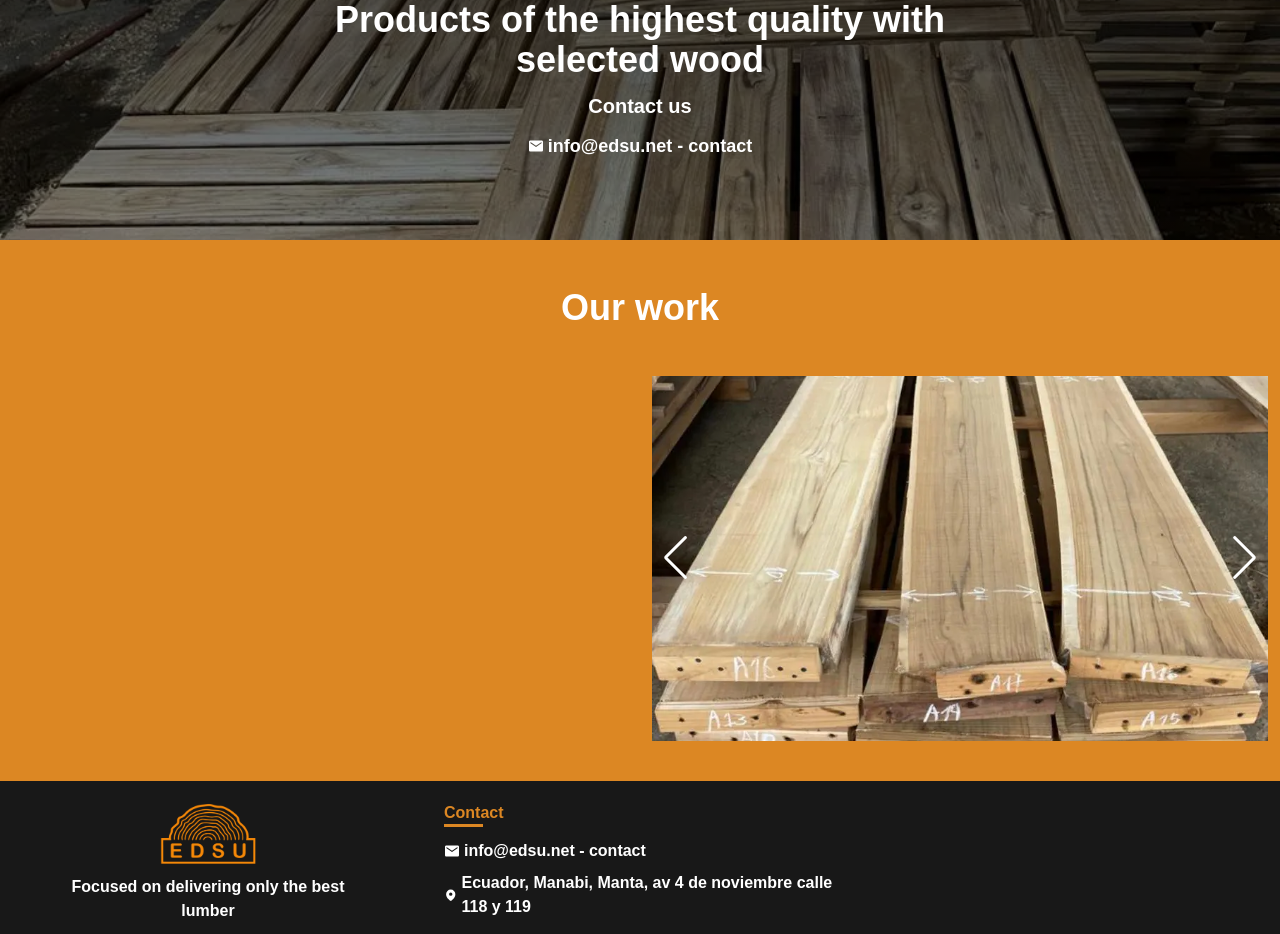
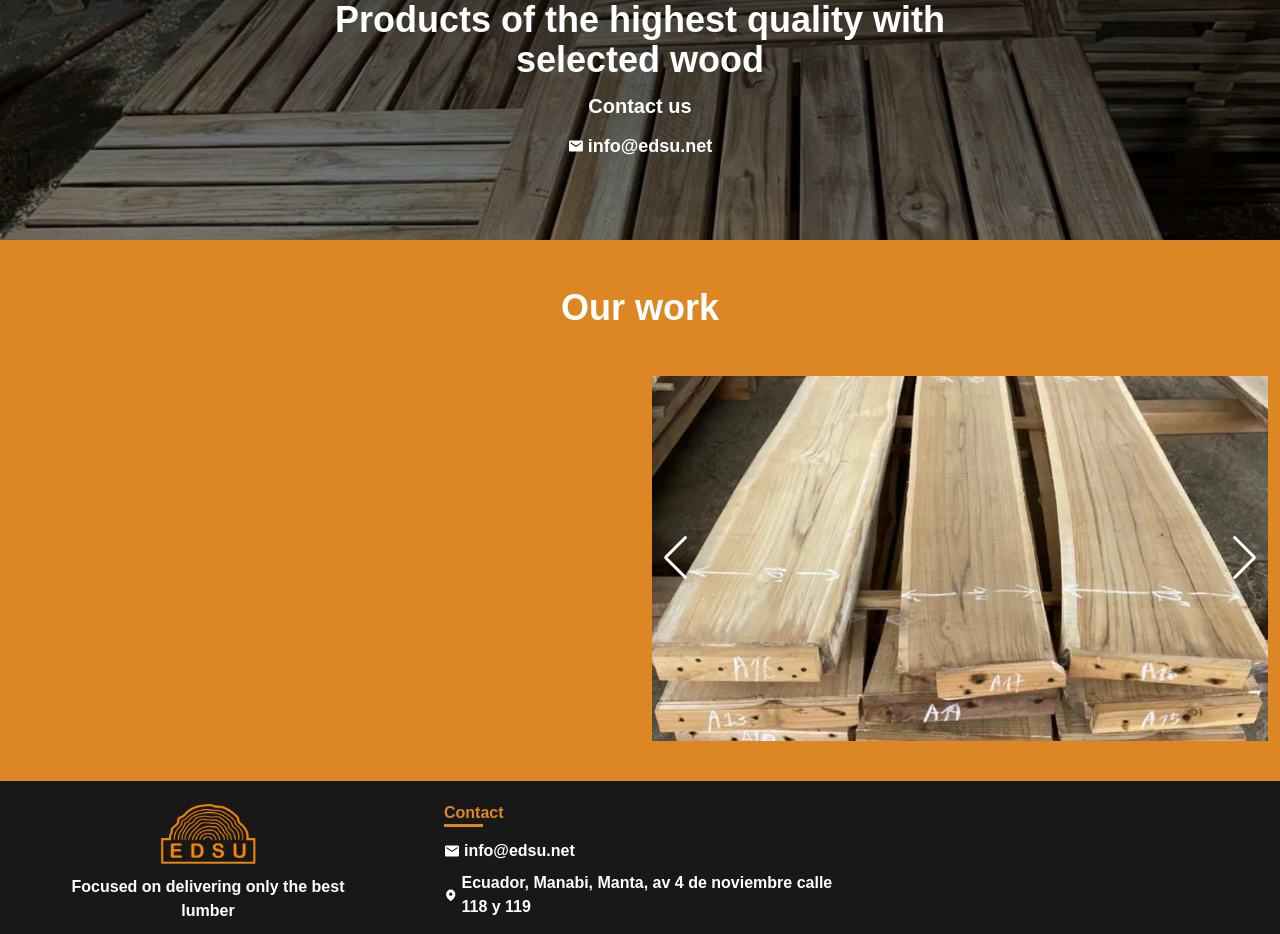
Before and after one commit to patrickwebsdev/edsu, a Next.js app: page /en in a window 1280 px wide. Shown: the part 3820-4754 px from the top of the page. Built offline with nearby package versions, Linux system fonts and the light colour scheme.

Commit message:
minor fix: remove contact text

```diff
--- a/src/features/Contact.tsx
+++ b/src/features/Contact.tsx
@@ -26,8 +26,7 @@ const Contact = ({ lang = 'es' }: Langs) => {
 			<ul className='text-white text-lg text-center [&>li>a]:flex [&>li>a]:gap-1 [&>li>a]:font-semibold [&>li>a]:fill-white [&>li>a]:items-center [&>li>a]:justify-center'>
 				<li>
 					<a href='mailto:info@edsu.net'>
-						<EmailSVG className='w-4' /> info@edsu.net -{' '}
-						{langData.contact.contact[lang]}
+						<EmailSVG className='w-4' /> info@edsu.net
 					</a>
 				</li>
 			</ul>
--- a/src/features/Footer.tsx
+++ b/src/features/Footer.tsx
@@ -33,8 +33,7 @@ const Footer = ({ lang = 'es' }: Langs) => {
 					<ul className='text-white font-semibold [&>li>*]:text-white [&>li>*]:fill-white [&>li>*]:flex [&>li>*]:gap-x-1 gap-y-2 flex flex-col'>
 						<li>
 							<a href='mailto:info@edsu.net'>
-								<EmailSVG className='w-4' /> info@edsu.net -{' '}
-								{langData.contact.contact[lang]}
+								<EmailSVG className='w-4' /> info@edsu.net
 							</a>
 						</li>
 						<li>
```
